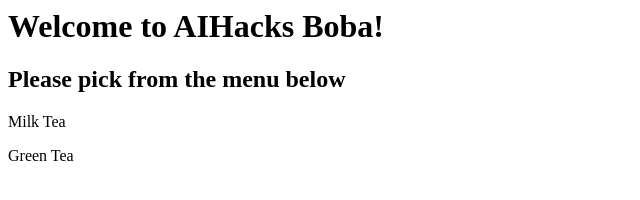
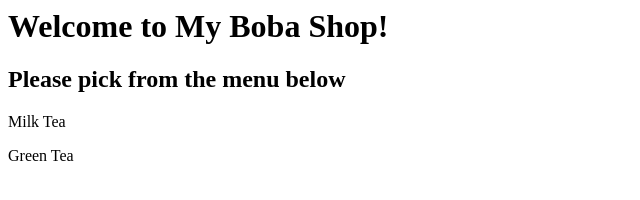
Before and after one commit to nat-kay-thiel/boba, a plain HTML site: page index.html in a window 1280 px wide. Shown: the whole page, without its empty margins (0-640 px from the left). Drawn offline with Linux system fonts and the light colour scheme.

Commit message:
updated name of boba shop

```diff
--- a/index.html
+++ b/index.html
@@ -1,8 +1,8 @@
 <html>
   <head>
-  	<title>AIHacks Boba</title>
+  	<title>My Boba Shop</title>
   	<body>
-  		<h1>Welcome to AIHacks Boba!</h1>
+  		<h1>Welcome to My Boba Shop!</h1>
   		<h2>Please pick from the menu below</h2>
   		<p>Milk Tea</p>
   		<p>Green Tea<p>
```
